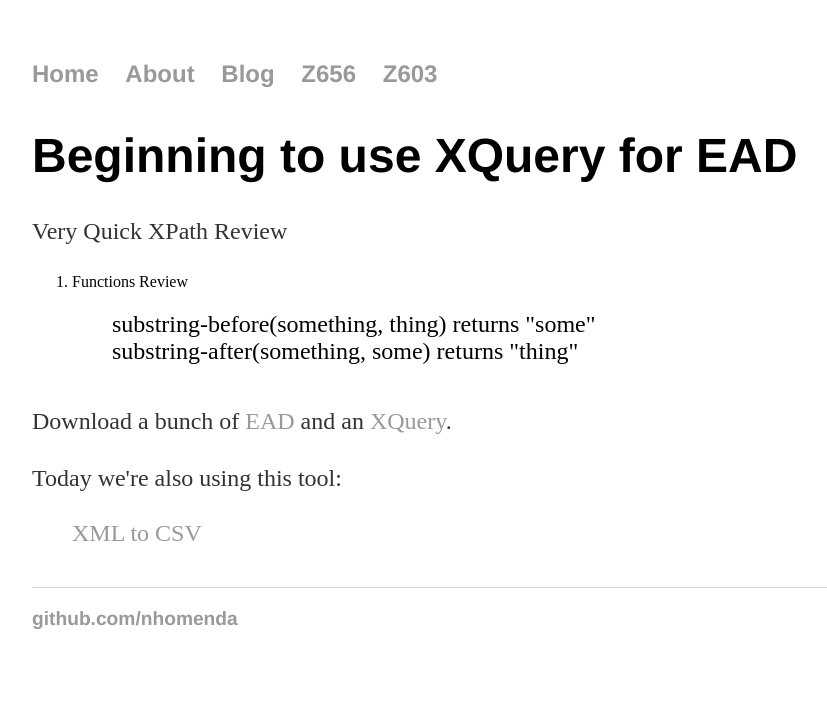
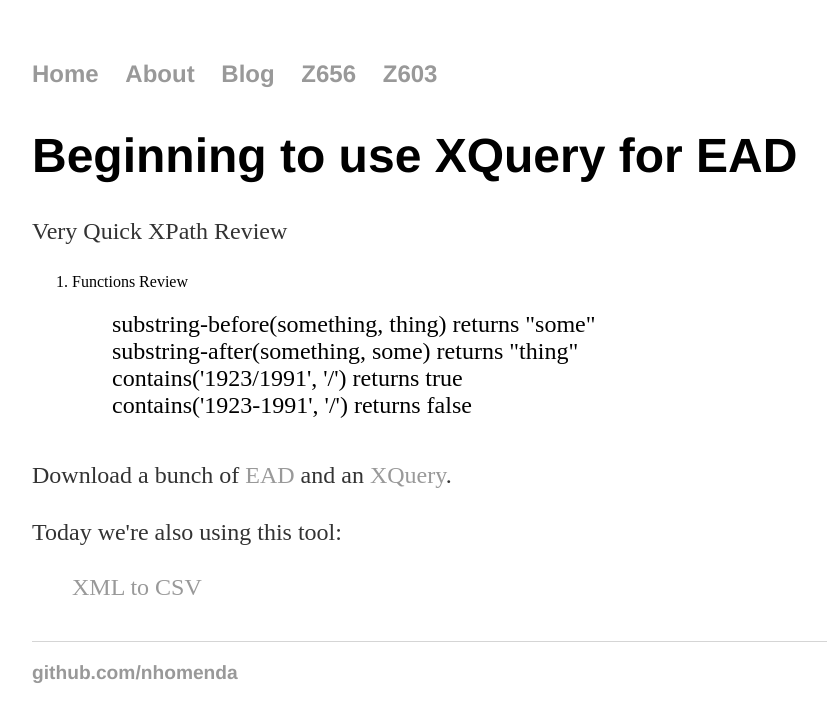
Before and after one commit to nhomenda/nhomenda.github.io, a Jekyll site: the page built from Z603/ead-xquery.html, in a window 1280 px wide. Shown: the top 722 px of the page, without its empty margins (160-987 px from the left). Built offline with Jekyll 4.4.1, drawn with Linux system fonts in a browser that asks for light colours.

Commit message:
Update ead-xquery.html

```diff
--- a/Z603/ead-xquery.html
+++ b/Z603/ead-xquery.html
@@ -12,6 +12,8 @@ date: 2019-04-04
       <ul>
         <li>substring-before(something, thing) returns "some"</li>
         <li>substring-after(something, some) returns "thing"</li>
+        <li>contains('1923/1991', '/') returns true</li>
+        <li>contains('1923-1991', '/') returns false</li>
       </ul>
     </li>
   </ol>
```
